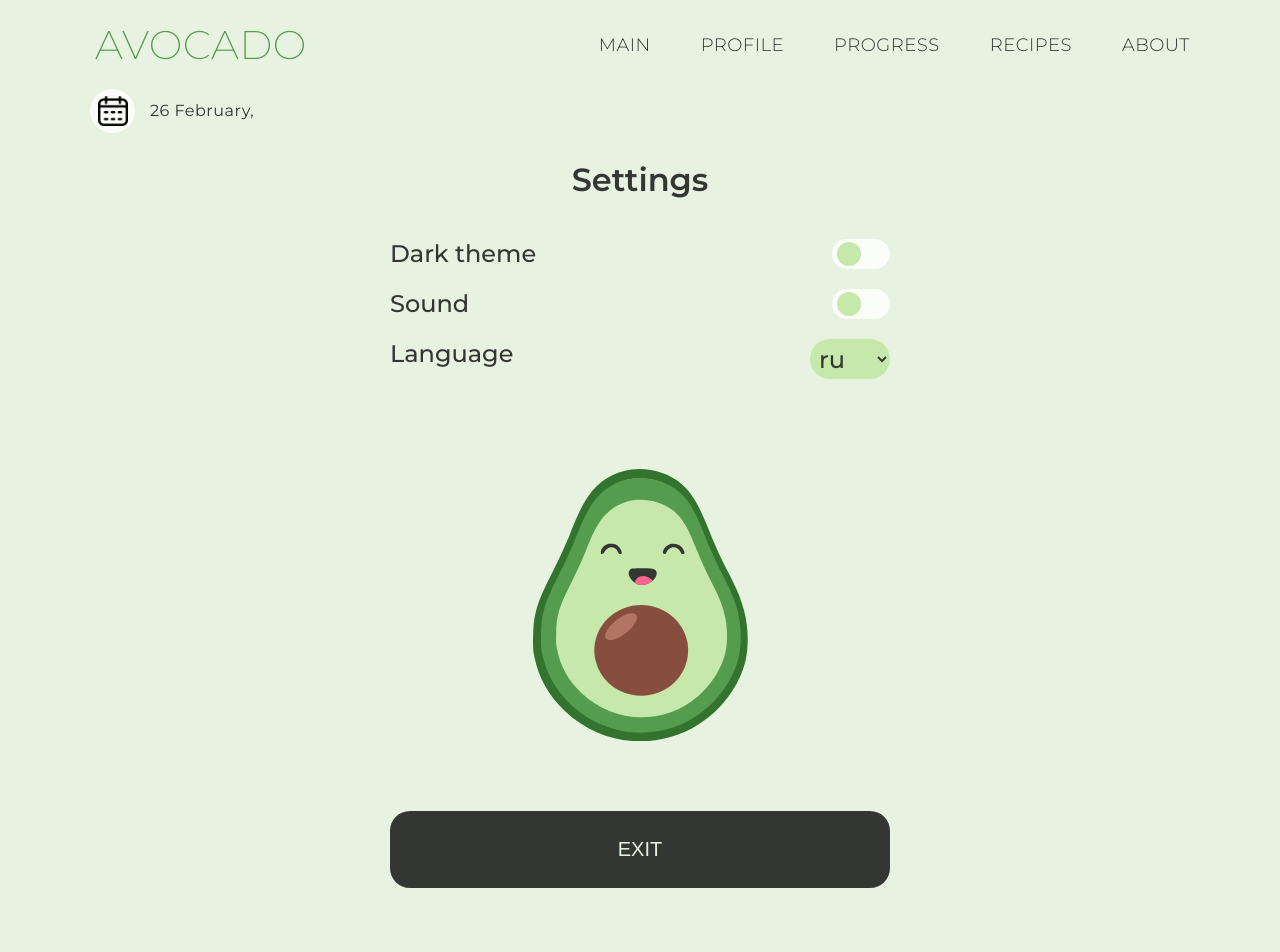
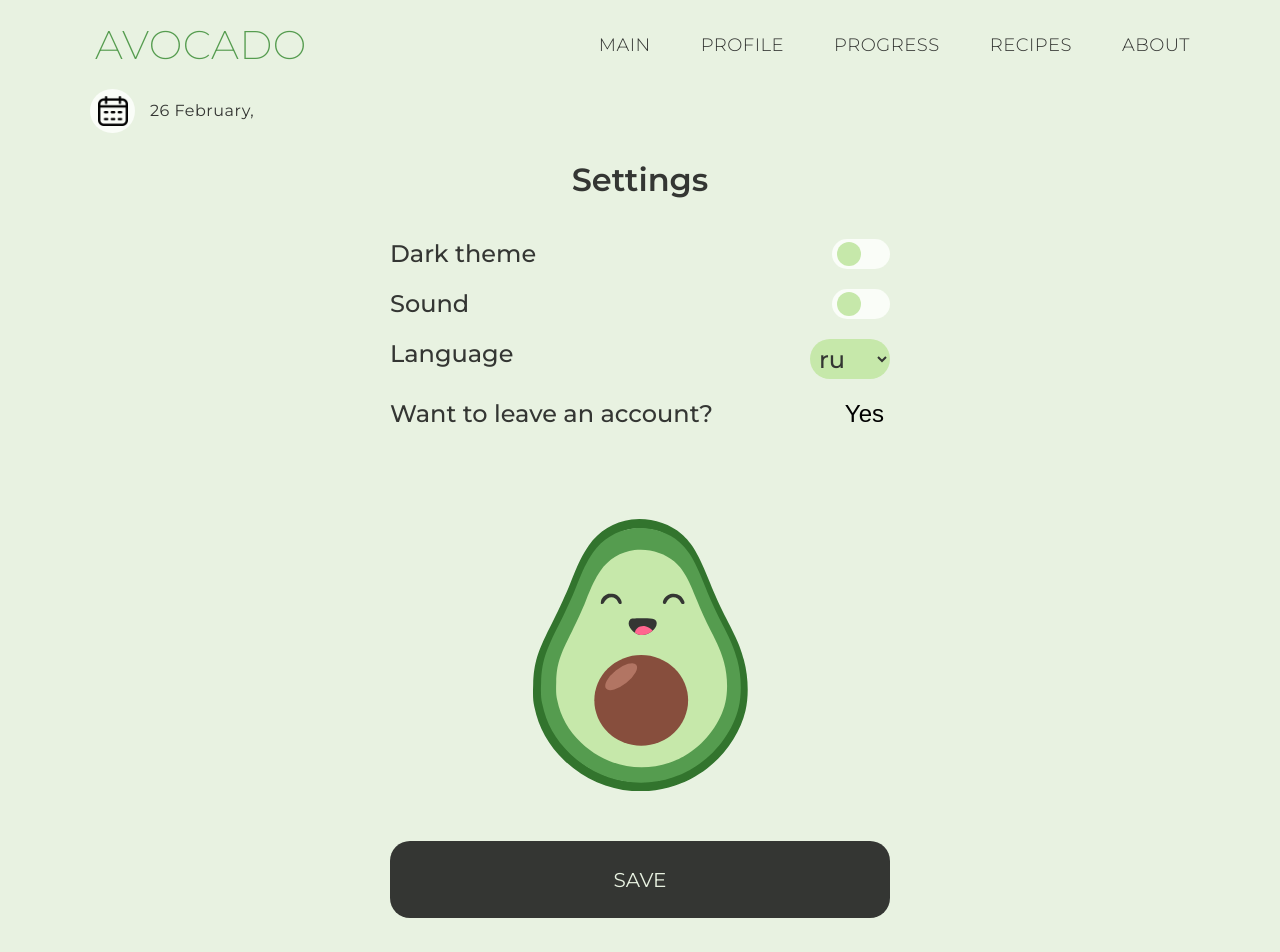
Before and after one commit to mitjasha/avocado, a React (Create React App) app: page /settings in a window 1280 px wide. Shown: the top 952 px of the page. Built offline with nearby package versions, Linux system fonts and the light colour scheme.

Commit message:
fix: replace exit account button

```diff
--- a/src/pages/SettingScreen/SettingScreen.scss
+++ b/src/pages/SettingScreen/SettingScreen.scss
@@ -103,6 +103,18 @@
   outline: none;
 }
 
+.leave-acc-btn {
+  border: none;
+  font-size: 24px;
+  background-color: transparent;
+  cursor: pointer;
+
+  &:hover {
+    color: $middle-green;
+    transition: 0.4s all ease;
+  }
+}
+
 @media screen and (min-width: $media-tab-pt) {
   .setting__container {
     width: 500px;
@@ -110,3 +122,10 @@
     padding: 40px 0;
   }
 }
+
+@media screen and (min-width: $media-tab) {
+  .settings__save-btn {
+    width: 500px;
+    margin: auto;
+  }
+}
--- a/src/pages/SettingScreen/SettingScreen.tsx
+++ b/src/pages/SettingScreen/SettingScreen.tsx
@@ -1,6 +1,6 @@
 import React from "react";
 import { useNavigate } from "react-router-dom";
-import ButtonTemplate from "../../components/Buttons/ButtonTemplate/ButtonTemplate";
+import Button from "../../components/Buttons/Button/Button";
 import "./SettingScreen.scss";
 
 const SettingScreen = () => {
@@ -52,10 +52,20 @@ const SettingScreen = () => {
               </option>
             </select>
           </div>
+          <div className="setting__container__child">
+            <span className="setting__container__span">
+              Want to leave an account?
+            </span>
+            <button className="leave-acc-btn" type="button" onClick={pressExit}>
+              Yes
+            </button>
+          </div>
         </div>
         <div className="setting__screen__logo" />
         <div className="setting__container__child">
-          <ButtonTemplate onClick={pressExit}>EXIT</ButtonTemplate>
+          <Button className="settings__save-btn" to="/profile">
+            SAVE
+          </Button>
         </div>
       </div>
     </div>
```
